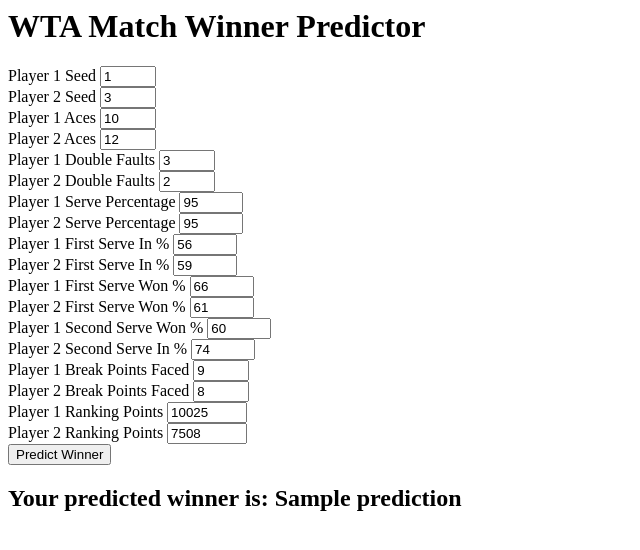
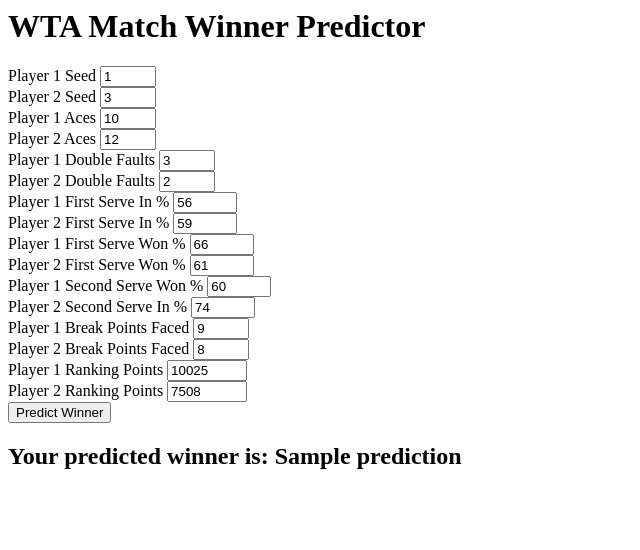
Before and after one commit to AnnambhotlaK/mlproject, a Flask app: template templates/home.html in a window 1280 px wide. Shown: the top 550 px of the page, without its empty margins (0-640 px from the left). Run offline with Flask 3, Linux system fonts and the light colour scheme; the template is opened without the code that fills it: most values are stand-ins (such as "Sample title", 1, 10 or a date in 2020).

Commit message:
remove svpt from model, need to retrain and debug

```diff
--- a/app.py
+++ b/app.py
@@ -41,7 +41,7 @@ def predict_datapoint():
             #round = request.form.get('round'),
             p1_ace = int(request.form.get('p1_ace')),
             p1_df = int(request.form.get('p1_df')),
-            p1_svpt = int(request.form.get('p1_svpt')),
+            #p1_svpt = int(request.form.get('p1_svpt')),
             p1_1stIn = int(request.form.get('p1_1stIn')),
             p1_1stWon = int(request.form.get('p1_1stWon')),
             p1_2ndWon = int(request.form.get('p1_2ndWon')),
@@ -50,7 +50,7 @@ def predict_datapoint():
             p1_bpFaced = int(request.form.get('p1_bpFaced')),
             p2_ace = int(request.form.get('p2_ace')),
             p2_df = int(request.form.get('p2_df')),
-            p2_svpt = int(request.form.get('p2_svpt')),
+            #p2_svpt = int(request.form.get('p2_svpt')),
             p2_1stIn = int(request.form.get('p2_1stIn')),
             p2_1stWon = int(request.form.get('p2_1stWon')),
             p2_2ndWon = int(request.form.get('p2_2ndWon')),
--- a/src/components/data_transformation.py
+++ b/src/components/data_transformation.py
@@ -38,8 +38,8 @@ class DataTransformation:
             categorical_columns = ['tourney_id', 'surface', 'tourney_level', 'p1_seed', 'p2_seed', 'round']
             '''
 
-            numerical_columns = ['p1_ace', 'p1_df', 'p1_svpt', 'p1_1stIn', 'p1_1stWon', 'p1_2ndWon', 'p1_bpFaced']
-            numerical_columns += ['p2_ace', 'p2_df', 'p2_svpt', 'p2_1stIn', 'p2_1stWon', 'p2_2ndWon', 'p2_bpFaced']
+            numerical_columns = ['p1_ace', 'p1_df', 'p1_1stIn', 'p1_1stWon', 'p1_2ndWon', 'p1_bpFaced']
+            numerical_columns += ['p2_ace', 'p2_df', 'p2_1stIn', 'p2_1stWon', 'p2_2ndWon', 'p2_bpFaced']
             numerical_columns += ['p1_rank_points', 'p2_rank_points']
 
             categorical_columns = ['p1_seed', 'p2_seed']
@@ -152,7 +152,7 @@ class DataTransformation:
         We have 14 categorical features: ['tourney_id', 'tourney_name', 'surface', 'tourney_level', 'winner_entry', 'winner_name', 'winner_hand', 'winner_ioc', 'loser_entry', 'loser_name', 'loser_hand', 'loser_ioc', 'score', 'round']
         '''
         columns_to_drop = ['draw_size', 'tourney_date', 'match_num', 'winner_id', 'winner_ht', 'winner_age', 'loser_id', 'loser_ht', 'loser_age']
-        columns_to_drop += ['best_of', 'minutes', 'w_SvGms', 'w_bpSaved', 'l_SvGms', 'l_bpSaved', 'winner_rank', 'loser_rank']
+        columns_to_drop += ['best_of', 'minutes', 'w_SvGms', 'w_bpSaved', 'w_svpt', 'l_SvGms', 'l_bpSaved', 'l_svpt' 'winner_rank', 'loser_rank']
         columns_to_drop += ['tourney_id', 'tourney_name', 'surface', 'tourney_level', 'winner_entry', 'winner_name', 'winner_hand', 'winner_ioc', 'loser_entry', 'loser_name', 'loser_hand', 'loser_ioc', 'score', 'round']
         df = df.drop(columns=columns_to_drop)
         return df
--- a/templates/home.html
+++ b/templates/home.html
@@ -54,25 +54,6 @@
                     min='0' max='35' />
             </div>
         </div>
-
-
-        <!--SERVE PERCENTAGE-->
-        <div class="mb-3-group">
-            <!--P1_SVPT-->
-            <div class="mb-3">
-                <label class="form-label">Player 1 Serve Percentage</label>
-                <input class="form-control" type="number" name="p1_svpt" value = "95"
-                    min='0' max='100' />
-            </div>
-
-            <!--P2_SVPT-->
-            <div class="mb-3">
-                <label class="form-label">Player 2 Serve Percentage</label>
-                <input class="form-control" type="number" name="p2_svpt" value = "95"
-                    min='0' max='100' />
-                </div>
-        </div>
-
 
         <!--FIRST SERVE IN %-->
         <div class="mb-3-group">
```
Also changed, not shown: src/pipeline/predict_pipeline.py (+6 -6 lines).
